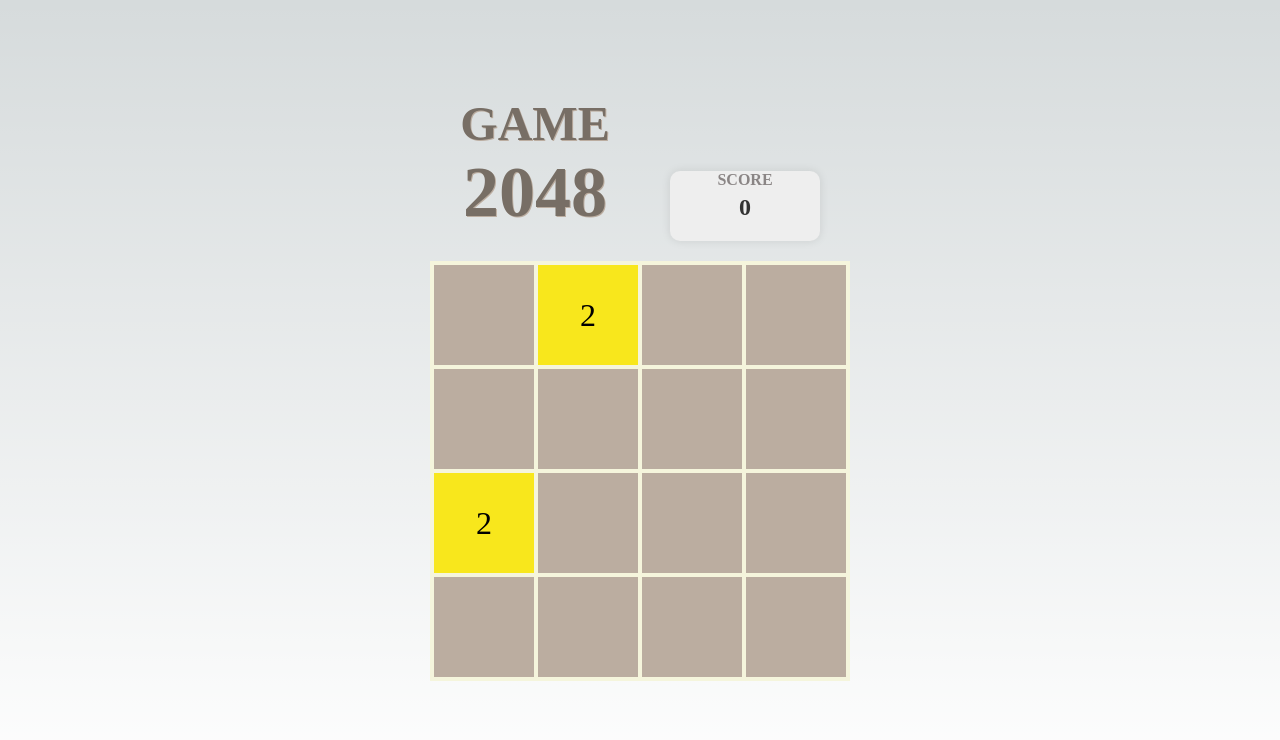
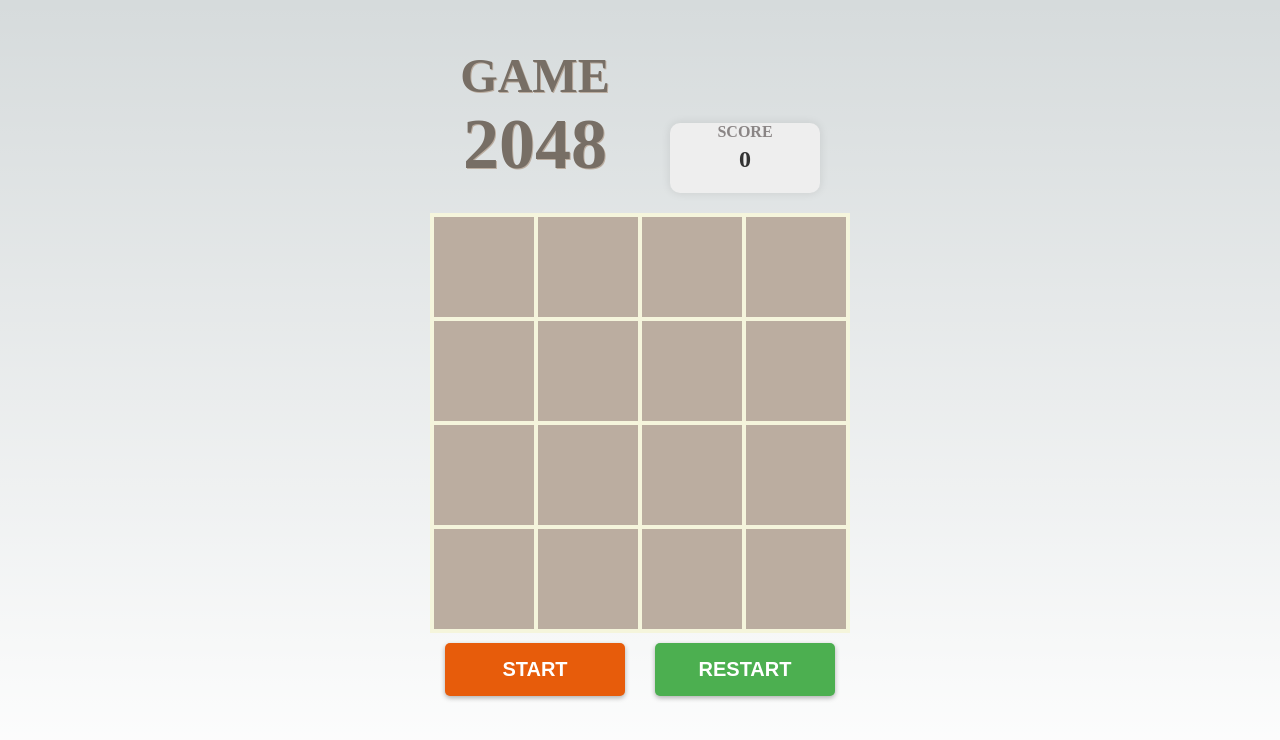
Before and after one commit to Sujeong-Baek/2048Game, a Next.js app: page / in a window 1280 px wide. Shown: the top 740 px of the page. Built offline with nearby package versions, Linux system fonts and the light colour scheme.

Commit message:
add start/restart buttons

```diff
--- a/src/pages/_app.js
+++ b/src/pages/_app.js
@@ -8,6 +8,9 @@ import '@/styles/win-message.css'
 import '@/styles/game-name.css'
 import '@/styles/board-container.css'
 import '@/styles/game.css'
+import '@/styles/start-button.css'
+import '@/styles/restart-button.css'
+import '@/styles/button-container.css'
 
 export default function App({ Component, pageProps }) {
   return <Component {...pageProps} />
--- a/src/pages/board.js
+++ b/src/pages/board.js
@@ -12,13 +12,6 @@ export default function Board() {
   const [score, setScore] = useState(0);
 
   const [hasWon, setHasWon] = useState(false);
-
-  useEffect(() => {
-    let tiles = boardTiles;
-    tiles = updateTileNumber(tiles);
-    tiles = updateTileNumber(tiles);
-    setBoardTiles(tiles);
-  }, []);
 
   useEffect(() => {
     checkGameOver();
@@ -84,7 +77,6 @@ export default function Board() {
   }
 
   function startNewGame() {
-    if (isNewGame) {
       const tiles = [
       0, 0, 0, 0,
       0, 0, 0, 0,
@@ -92,7 +84,7 @@ export default function Board() {
       0, 0, 0, 0,];
       setBoardTiles(updateTileNumber(updateTileNumber(tiles)));
       setScore(0);
-    }
+      setHasWon(false);
   }
 
   function push_left() {
@@ -243,8 +235,14 @@ export default function Board() {
     }
   }
 
+  function handleStart() {
+    if (boardTiles.every((tile) => tile === 0)) {
+      setBoardTiles(updateTileNumber(updateTileNumber(boardTiles)));
+    }
+  }
+
   return (
-    <div onKeyDown={handleKeyDown} tabIndex="0">
+    <div >
       <div className="board-container">
       <div className="game">GAME</div>
       <div className="game-name">2048</div>
@@ -259,6 +257,10 @@ export default function Board() {
         <Tile number={tile} key={index} />
       ))}
       </div>
+      <div className='button-container'>
+      <button className='start-button' onClick={handleStart} onKeyDown={handleKeyDown} tabIndex="0">START</button>
+      <button className='restart-button' onClick={startNewGame} onKeyDown={handleKeyDown} tabIndex="0">RESTART</button>
+      </div>
     </div>
     );
 }
--- a/src/pages/tile.js
+++ b/src/pages/tile.js
@@ -11,10 +11,11 @@ const num2colors = new Map([
   [512, [191, 33, 128]],
   [1024, [149, 33, 135]],
   [2048, [98, 33, 138]],
+  [4096,[74, 0, 128]]
 ]);
 
 export default function Tile({ number }) {
-  const [r, g, b] = num2colors.get(number) || [0, 0, 0];
+  const [r, g, b] = num2colors.get(number) || [38, 153, 50];
   const style = { backgroundColor: `rgb(${r}, ${g}, ${b})` };
   return (
     <div className="tile" style={style}>
--- a/src/styles/Home.module.css
+++ b/src/styles/Home.module.css
@@ -3,7 +3,7 @@
   flex-direction: column;
   justify-content: space-between;
   align-items: center;
-  padding: 6rem;
+  padding: 3rem;
   min-height: 100vh;
 }
 
--- /dev/null
+++ b/src/styles/button-container.css
@@ -0,0 +1,4 @@
+.button-container {
+  display: grid;
+  grid-template-columns: 1fr 1fr;
+}
--- /dev/null
+++ b/src/styles/restart-button.css
@@ -0,0 +1,22 @@
+.restart-button {
+  justify-content: center;
+  display: flex;
+  background-color: #4CAF50;
+  color: white;
+  border: none;
+  border-radius: 5px;
+  font-size: 20px;
+  font-weight: bold;
+  padding: 15px;
+  margin-right: 15px;
+  margin-left: 15px;
+  margin-top: 10px;
+  cursor: pointer;
+  box-shadow: 0px 2px 5px rgba(0, 0, 0, 0.3);
+  transition: all 0.3s ease-in-out;
+}
+
+.restart-button:hover {
+  background-color: #53b156;
+  box-shadow: 0px 4px 8px rgba(0, 0, 0, 0.3);
+}
--- /dev/null
+++ b/src/styles/start-button.css
@@ -0,0 +1,22 @@
+.start-button {
+  justify-content: center;
+  display: flex;
+  background-color: #e75c0b;
+  color: white;
+  border: none;
+  border-radius: 5px;
+  font-size: 20px;
+  font-weight: bold;
+  padding: 15px;
+  margin-right: 15px;
+  margin-left: 15px;
+  margin-top: 10px;
+  cursor: pointer;
+  box-shadow: 0px 2px 5px rgba(0, 0, 0, 0.3);
+  transition: all 0.3s ease-in-out;
+}
+
+.start-button:hover {
+  background-color: #f96e1e;
+  box-shadow: 0px 4px 8px rgba(0, 0, 0, 0.3);
+}
```
